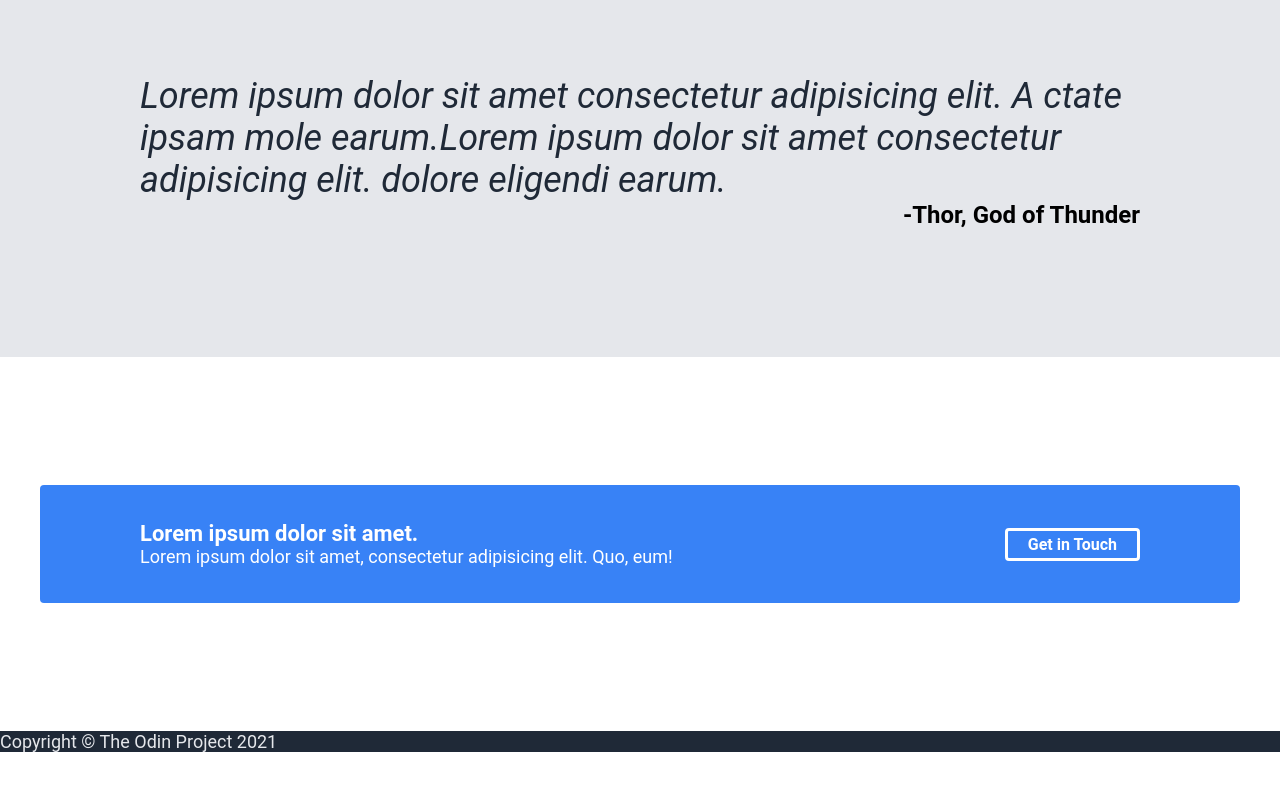
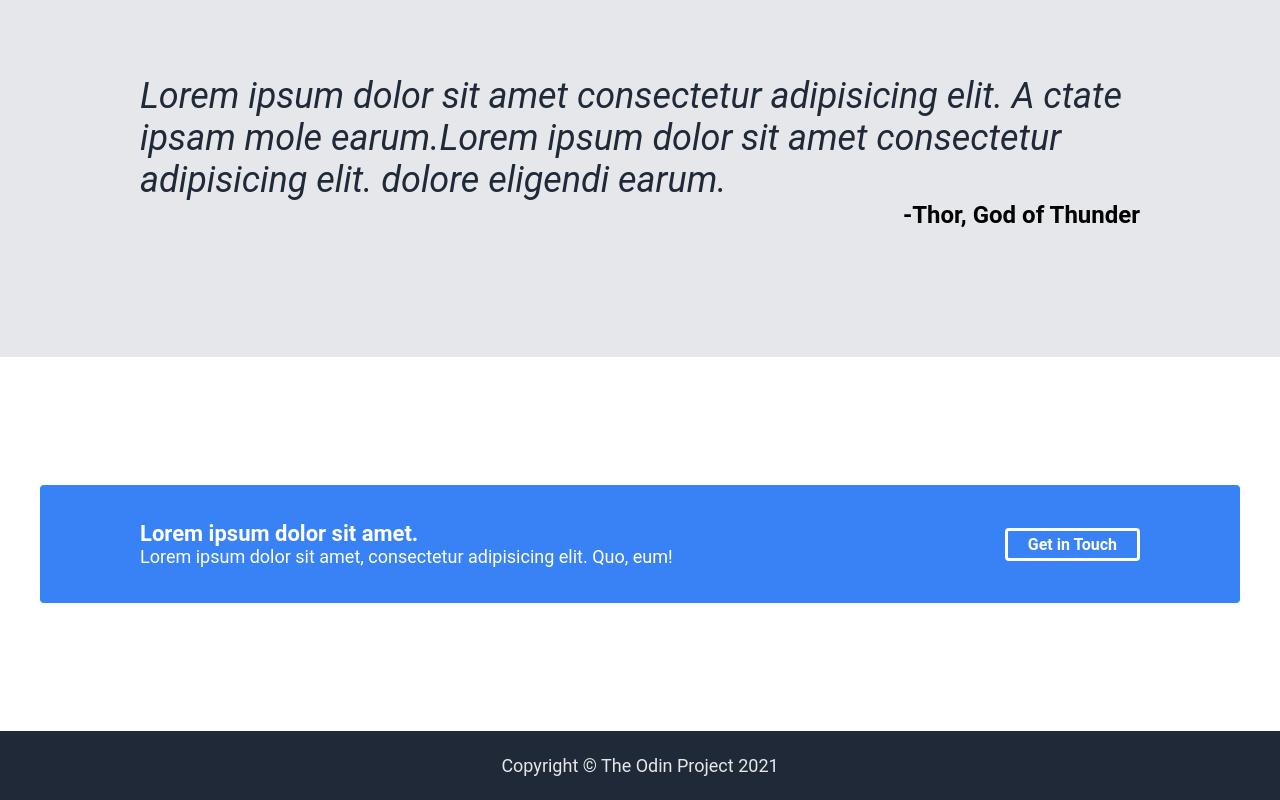
Before and after one commit to archetypish/odin-landing-page, a plain HTML site: page index.html in a window 1280 px wide. Shown: the part 1403-2203 px from the top of the page. Before the commit the page ends 2155 px from the top, so only its background shows below. Drawn offline with Linux system fonts and the light colour scheme.

Commit message:
Create center layout for footer with flex and add padding

```diff
--- a/style.css
+++ b/style.css
@@ -246,3 +246,11 @@ a {
 .cta .container {
   padding: 36px 0;
 }
+
+/* Footer */
+.footer {
+  padding: 24px 0;
+  display: flex;
+  align-items: center;
+  justify-content: center;
+}
```
